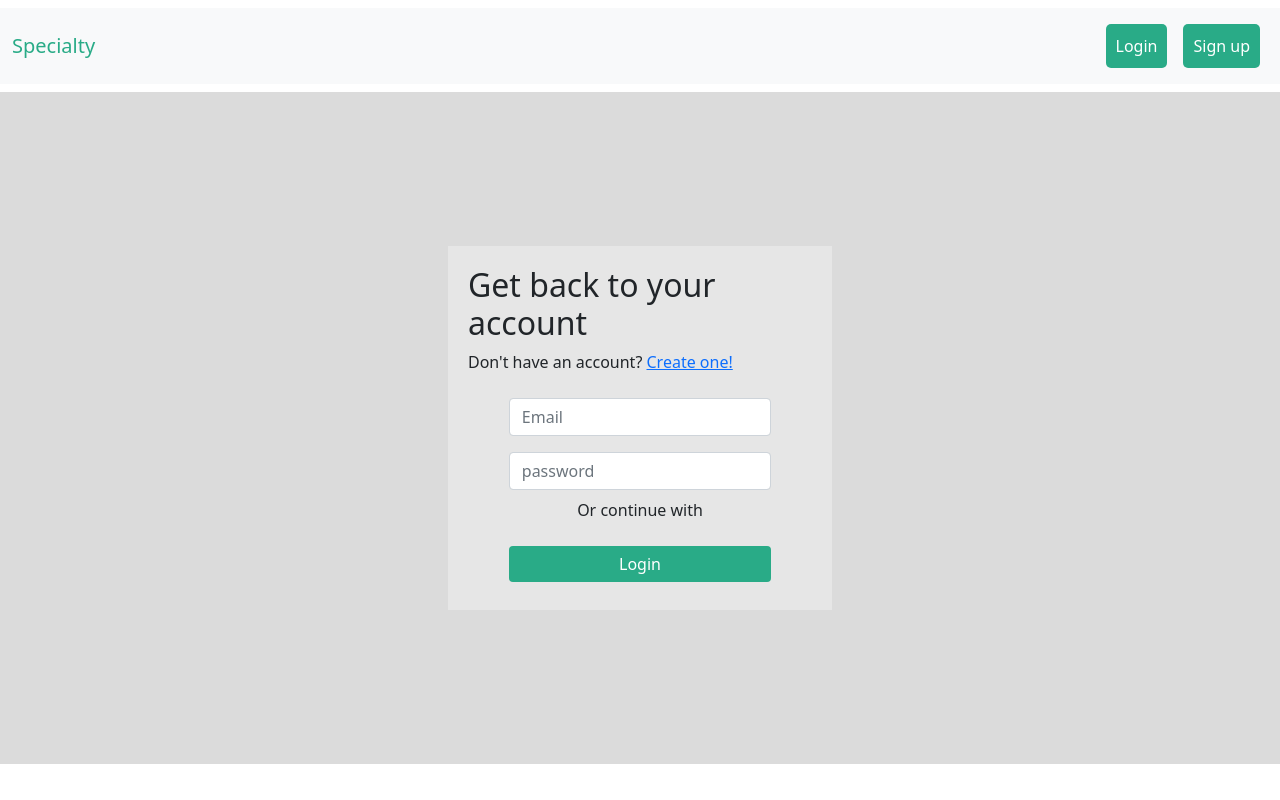
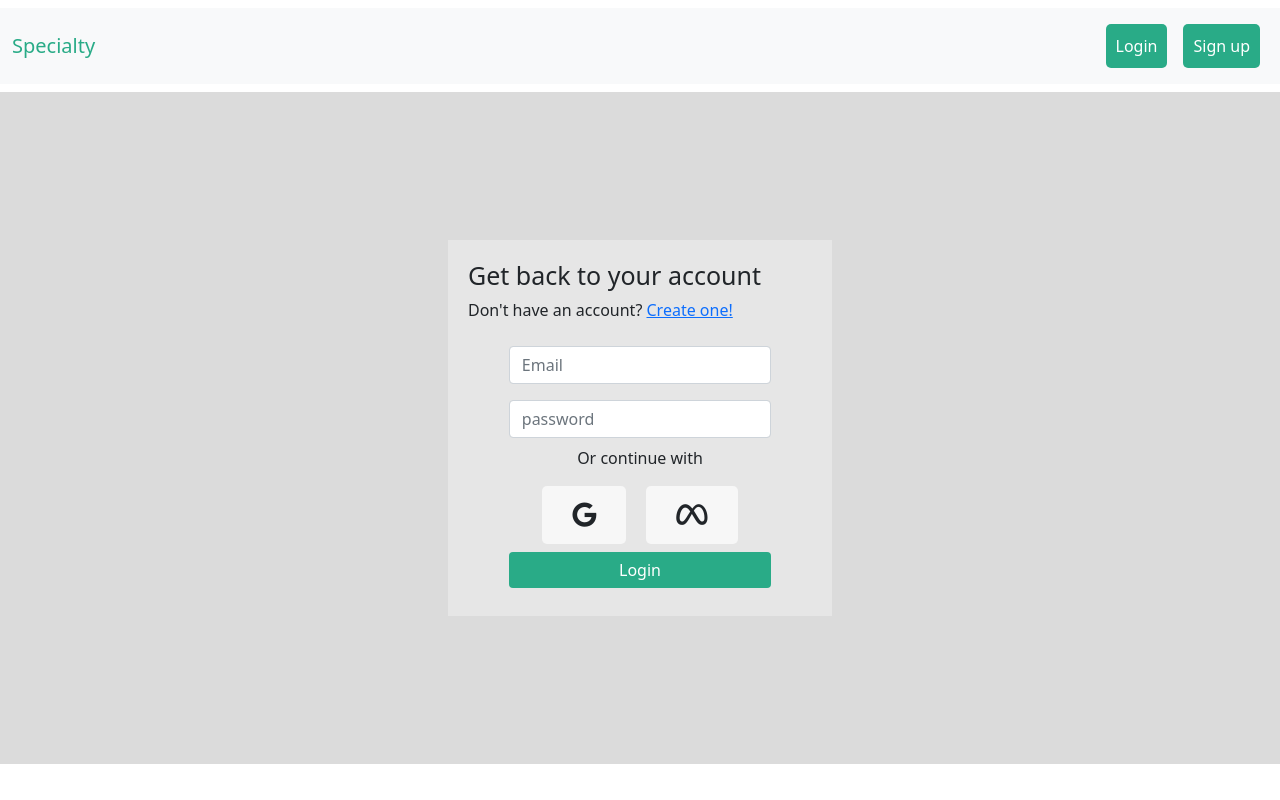
Before and after one commit to kennynet66/Specialty, an Angular app in the folder SpecialtyNg/: page /login in a window 1280 px wide. Built offline with nearby package versions, Linux system fonts and the light colour scheme.

Commit message:
Done login

```diff
--- a/SpecialtyNg/package.json
+++ b/SpecialtyNg/package.json
@@ -18,6 +18,7 @@
     "@angular/platform-browser": "^17.2.0",
     "@angular/platform-browser-dynamic": "^17.2.0",
     "@angular/router": "^17.2.0",
+    "ngx-bootstrap": "^12.0.0",
     "rxjs": "~7.8.0",
     "tslib": "^2.3.0",
     "zone.js": "~0.14.3"
--- a/SpecialtyNg/src/app/Components/landing/landing.component.ts
+++ b/SpecialtyNg/src/app/Components/landing/landing.component.ts
@@ -1,11 +1,12 @@
 import { Component } from '@angular/core';
 import { NavbarComponent } from '../navbar/navbar.component';
 import { FooterComponent } from '../footer/footer.component';
+import { CarouselModule } from 'ngx-bootstrap/carousel';
 
 @Component({
   selector: 'app-landing',
   standalone: true,
-  imports: [ NavbarComponent, FooterComponent ],
+  imports: [ NavbarComponent, FooterComponent,CarouselModule ],
   templateUrl: './landing.component.html',
   styleUrl: './landing.component.css'
 })
--- a/SpecialtyNg/src/app/Components/login/login.component.css
+++ b/SpecialtyNg/src/app/Components/login/login.component.css
@@ -10,13 +10,16 @@
   border: none;
   color: #fff;
 }
+.login-btn:hover{
+  background-color: #00755e;
+}
 
 #error{
   color: red;
 }
 
 .form {
-  max-width: 30%;
+  width: 30%;
 }
 
 form{
@@ -56,3 +59,21 @@ form{
   text-align: center;
   color: #fff;
 }
+
+.auth-options{
+  display: flex;
+  justify-content: center;
+  gap: 20px;
+  font-size: 25px;
+}
+
+.google, .meta {
+  background-color: #f7f7f7;
+  padding: 10px 30px;
+  cursor: pointer;
+  border-radius: 5px;
+}
+
+.google:hover, .meta:hover {
+  background-color: #dbdbdb;
+}
--- a/SpecialtyNg/src/app/Components/login/login.component.html
+++ b/SpecialtyNg/src/app/Components/login/login.component.html
@@ -6,7 +6,7 @@
   </div>
   <div class="form">
     <form [formGroup]="loginForm">
-      <h2 >Get back to your account</h2>
+      <h2 style="font-size: 25px;">Get back to your account</h2>
       <p>Don't have an account? <a routerLink="/register">Create one!</a></p>
       <div class="input-div m-2">
         <input type="email" placeholder="Email" class="form-control">
@@ -16,8 +16,10 @@
         <input type="password" placeholder="password" class="form-control">
         <div *ngIf="loginForm.get('password')?.invalid && loginForm.get('password')?.touched" formControlName="password" id="error">Password is required</div>
       </div>
+      <p style="text-align: center;">Or continue with</p>
       <div class="auth-options">
-        <p style="text-align: center;">Or continue with</p>
+        <div class="google"><i class="fa-brands fa-google"></i></div>
+        <div class="meta"><i class="fa-brands fa-meta"></i></div>
       </div>
       <div class="input-div m-2">
         <input type="submit" class="btn login-btn" value="Login">
--- a/SpecialtyNg/src/app/Components/navbar/navbar.component.html
+++ b/SpecialtyNg/src/app/Components/navbar/navbar.component.html
@@ -1,7 +1,7 @@
 <section class="navbar">
   <nav class="navbar navbar-light bg-light">
     <div class="container-fluid">
-      <a class="navbar-brand" style="color: #29AB87;">Specialty</a>
+      <a class="navbar-brand" routerLink="/" style="color: #29AB87;">Specialty</a>
       <div class="d-flex">
         <div class="login m-2" routerLink="/login" style="cursor: pointer;">Login</div>
         <div class="signup m-2" routerLink="/register" style="cursor: pointer;">Sign up</div>
--- a/SpecialtyNg/src/app/Components/register/register.component.css
+++ b/SpecialtyNg/src/app/Components/register/register.component.css
@@ -10,9 +10,16 @@
   border: none;
   color: #fff;
 }
+.login-btn:hover{
+  background-color: #00755e;
+}
 
 #error{
   color: red;
+}
+
+.form {
+  width: 30%;
 }
 
 form{
@@ -52,3 +59,22 @@ form{
   text-align: center;
   color: #fff;
 }
+
+.auth-options{
+  display: flex;
+  justify-content: center;
+  gap: 20px;
+  font-size: 25px;
+  margin: 2%;
+}
+
+.google, .meta {
+  background-color: #f7f7f7;
+  padding: 10px 30px;
+  cursor: pointer;
+  border-radius: 5px;
+}
+
+.google:hover, .meta:hover {
+  background-color: #dbdbdb;
+}
--- a/SpecialtyNg/src/app/Components/register/register.component.html
+++ b/SpecialtyNg/src/app/Components/register/register.component.html
@@ -7,7 +7,11 @@
   <div class="form">
     <form [formGroup]="registerForm">
       <h2 >Join us today</h2>
-      <p>Already have an account? <a routerLink="/login">Login</a></p>
+      <p>Already have an account? <a routerLink="/login">Login!</a></p>
+      <div class="input-div m-2">
+        <input type="text" placeholder="Full Name" class="form-control">
+        <div *ngIf="registerForm.get('fullName')?.invalid && registerForm.get('fullName')?.touched" formControlName = "fullName" id="error">Email is required</div>
+      </div>
       <div class="input-div m-2">
         <input type="email" placeholder="Email" class="form-control">
         <div *ngIf="registerForm.get('email')?.invalid && registerForm.get('email')?.touched" formControlName = "email" id="error">Email is required</div>
@@ -16,11 +20,13 @@
         <input type="password" placeholder="password" class="form-control">
         <div *ngIf="registerForm.get('password')?.invalid && registerForm.get('password')?.touched" formControlName="password" id="error">Password is required</div>
       </div>
+      <p style="text-align: center;">Or continue with</p>
       <div class="auth-options">
-        <p style="text-align: center;">Or continue with</p>
+        <div class="google"><i class="fa-brands fa-google"></i></div>
+        <div class="meta"><i class="fa-brands fa-meta"></i></div>
       </div>
       <div class="input-div m-2">
-        <input type="submit" class="btn login-btn" value="Login">
+        <input type="submit" class="btn login-btn" value="Create Account">
       </div>
     </form>
   </div>
--- a/SpecialtyNg/src/app/Components/register/register.component.ts
+++ b/SpecialtyNg/src/app/Components/register/register.component.ts
@@ -1,7 +1,7 @@
 import { Component } from '@angular/core';
 import { NavbarComponent } from '../navbar/navbar.component';
 import { CommonModule } from '@angular/common';
-import { FormGroup, ReactiveFormsModule } from '@angular/forms';
+import { FormBuilder, FormGroup, ReactiveFormsModule, Validators } from '@angular/forms';
 import { RouterLink } from '@angular/router';
 
 @Component({
@@ -18,4 +18,11 @@ export class RegisterComponent {
   successDiv = false
   registerForm!: FormGroup;
 
+  constructor(private fb: FormBuilder){
+    this.registerForm = this.fb.group({
+      fullName: ['', [Validators.required]],
+      email: ['', [Validators.required, Validators.email]],
+      password: ['', [Validators.required]]
+    })
+  }
 }
--- a/SpecialtyNg/src/app/app.config.ts
+++ b/SpecialtyNg/src/app/app.config.ts
@@ -2,7 +2,8 @@ import { ApplicationConfig } from '@angular/core';
 import { provideRouter } from '@angular/router';
 
 import { routes } from './app.routes';
+import { provideHttpClient } from '@angular/common/http';
 
 export const appConfig: ApplicationConfig = {
-  providers: [provideRouter(routes)]
+  providers: [provideRouter(routes), provideHttpClient()]
 };
```
Also changed, not shown: SpecialtyNg/src/app/Interfaces/auth.Interface.ts (added, +10 -0 lines), SpecialtyNg/src/app/Services/auth.service.ts (added, +9 -0 lines), 2 other files (tests, documents, lock files or other folders).
